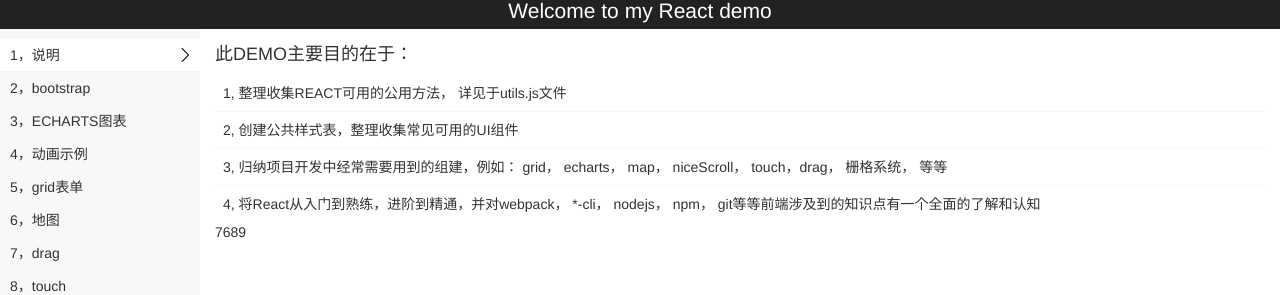
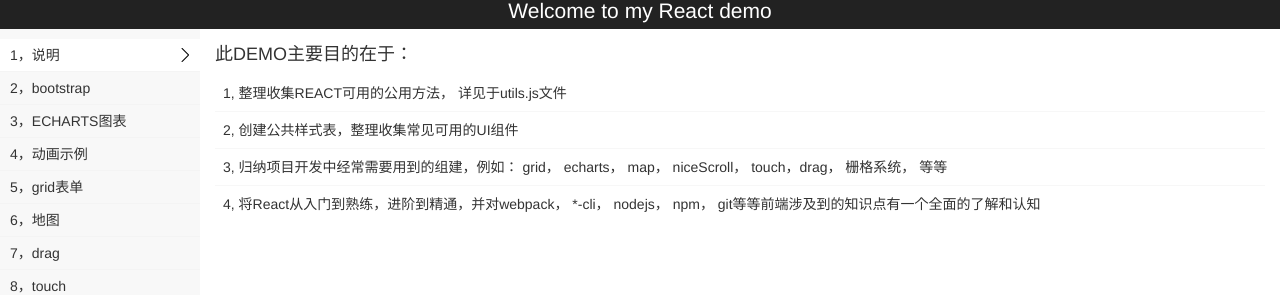
Before and after one commit to 279410098/myreactstudy, a React (Create React App) app: page / in a window 1280 px wide. Shown: the part 153-448 px from the top of the page. Built offline with nearby package versions, Linux system fonts and the light colour scheme.

Commit message:
123213
21312312312

```diff
--- a/src/components/instruction/instruction.js
+++ b/src/components/instruction/instruction.js
@@ -12,7 +12,6 @@ export default class Istruction extends React.Component{
                     <li>2, 创建公共样式表，整理收集常见可用的UI组件</li>
                     <li>3, 归纳项目开发中经常需要用到的组建，例如： grid， echarts， map， niceScroll， touch，drag， 栅格系统， 等等 </li>
                     <li>4, 将React从入门到熟练，进阶到精通，并对webpack， *-cli， nodejs， npm， git等等前端涉及到的知识点有一个全面的了解和认知</li>
-                    7689
                 </ul>
             </div>
         )
```
